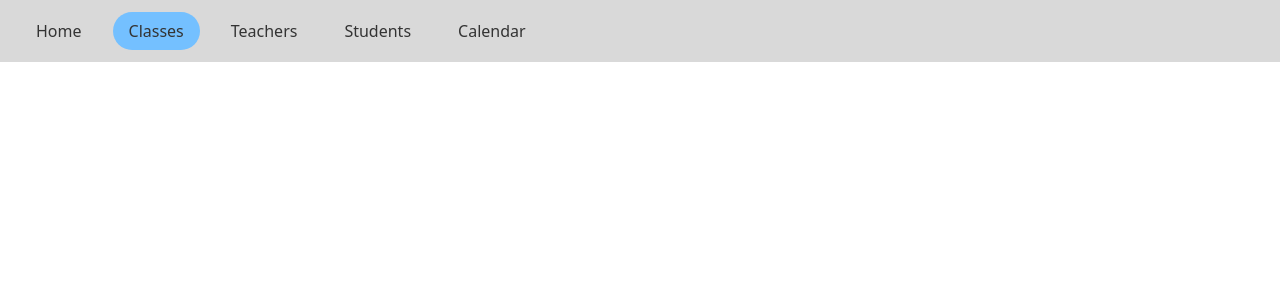
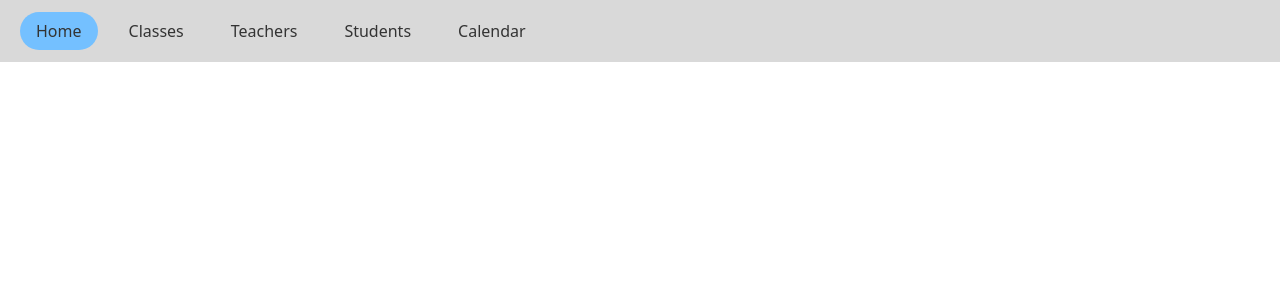
Before and after one commit to Henok-foslyk/Thomas-Jefferson-Elementary-School-Dashboard, a React (Vite) app: page / in a window 1280 px wide. Shown: the top 300 px of the page. Built offline with nearby package versions, Linux system fonts and the light colour scheme.

Commit message:
updated navbar

```diff
--- a/src/components/Navbar.jsx
+++ b/src/components/Navbar.jsx
@@ -1,16 +1,30 @@
 import React from 'react';
-import { Link } from "react-router-dom";
+import { Link, useLocation } from "react-router-dom";
 import './Navbar.css';
 
 function Navbar() {
+  const location = useLocation();
+  const currentPath = location.pathname;
+
+  const links = [
+    { name: "Home", path: "/" },
+    { name: "Classes", path: "/classes" },
+    { name: "Teachers", path: "/teachers" },
+    { name: "Students", path: "/students" },
+    { name: "Calendar", path: "/calendar" },
+  ];
+
   return (
     <nav className="navbar">
       <ul className="navbar-links">
-        <li className="nav-item"><Link to="/">Home</Link></li>
-        <li className="nav-item active"><Link to="/classes">Classes</Link></li>
-        <li className="nav-item"><Link to="/">Teachers</Link></li>
-        <li className="nav-item"><Link to="/">Students</Link></li>
-        <li className="nav-item"><Link to="/">Calendar</Link></li>
+        {links.map((link) => (
+          <li
+            key={link.path}
+            className={`nav-item ${currentPath === link.path ? "active" : ""}`}
+          >
+            <Link to={link.path}>{link.name}</Link>
+          </li>
+        ))}
       </ul>
     </nav>
   );
```
